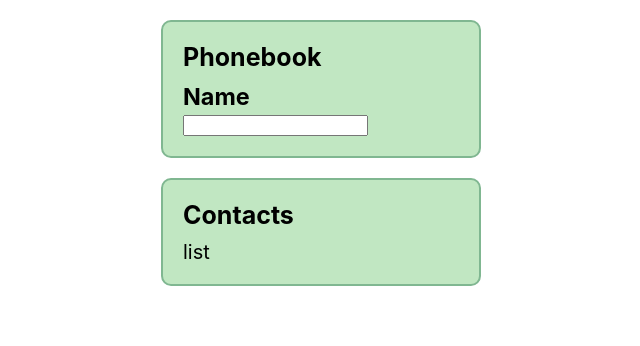
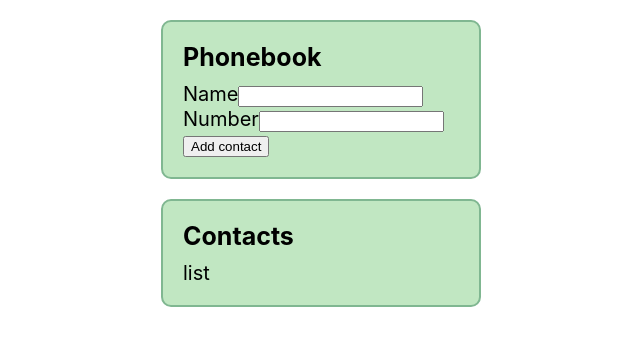
Before and after one commit to Keytarina/goit-react-hw-02-phonebook, a React (Create React App) app: page / in a window 1280 px wide. Shown: the top 346 px of the page, without its empty margins (319-959 px from the left). Built offline with nearby package versions, Linux system fonts and the light colour scheme.

Commit message:
Add form

```diff
--- a/src/components/App.jsx
+++ b/src/components/App.jsx
@@ -8,7 +8,7 @@
 export class App extends Component {
   state = {
     contacts: [],
-    name: ''
+    filter: ''
   }
 
   render() {
--- a/src/components/Contacts/Contacts.jsx
+++ b/src/components/Contacts/Contacts.jsx
@@ -4,7 +4,7 @@
 export const Contacts = () => {
 	return (
 	<div className={css.contacts_wrapper}>
-			list
+		list
 	</div>
 	);
 }
--- a/src/components/Phonebook/Phonebook.jsx
+++ b/src/components/Phonebook/Phonebook.jsx
@@ -3,16 +3,29 @@
 
 export const Phonebook = () => {
 	return (
-	<div className={css.statstic_wrapper}>
-		<h3>Name</h3>
+	<form className={css.statstic_wrapper}>
+		<label className='label'>
+			Name
     		<input
 				type="text"
 				name="name"
-			pattern="^[a-zA-Zа-яА-Я]+(([' -][a-zA-Zа-яА-Я ])?[a-zA-Zа-яА-Я]*)*$"
+				pattern="^[a-zA-Zа-яА-Я]+(([' \-][a-zA-Zа-яА-Я ])?[a-zA-Zа-яА-Я]*)*$"
 				title="Name may contain only letters, apostrophe, dash and spaces. For example Adrian, Jacob Mercer, Charles de Batz de Castelmore d'Artagnan"
 				required
 			/>
-	</div>
+  		</label>
+		  <label className='label'>
+			Number
+    		<input
+				type="tel"
+				name="number"
+				pattern="\+?\d{1,4}?[ .\-\s]?\(?\d{1,3}?\)?[ .\-\s]?\d{1,4}[ .\-\s]?\d{1,4}[ .\-\s]?\d{1,9}"
+				title="Phone number must be digits and can contain spaces, dashes, parentheses and can start with +"
+				required
+			/>
+  		</label>
+		<button type="submit">Add contact</button>
+	</form>
 	);
 }
 
```
Lines whose indentation alone changed are shown as unchanged.
